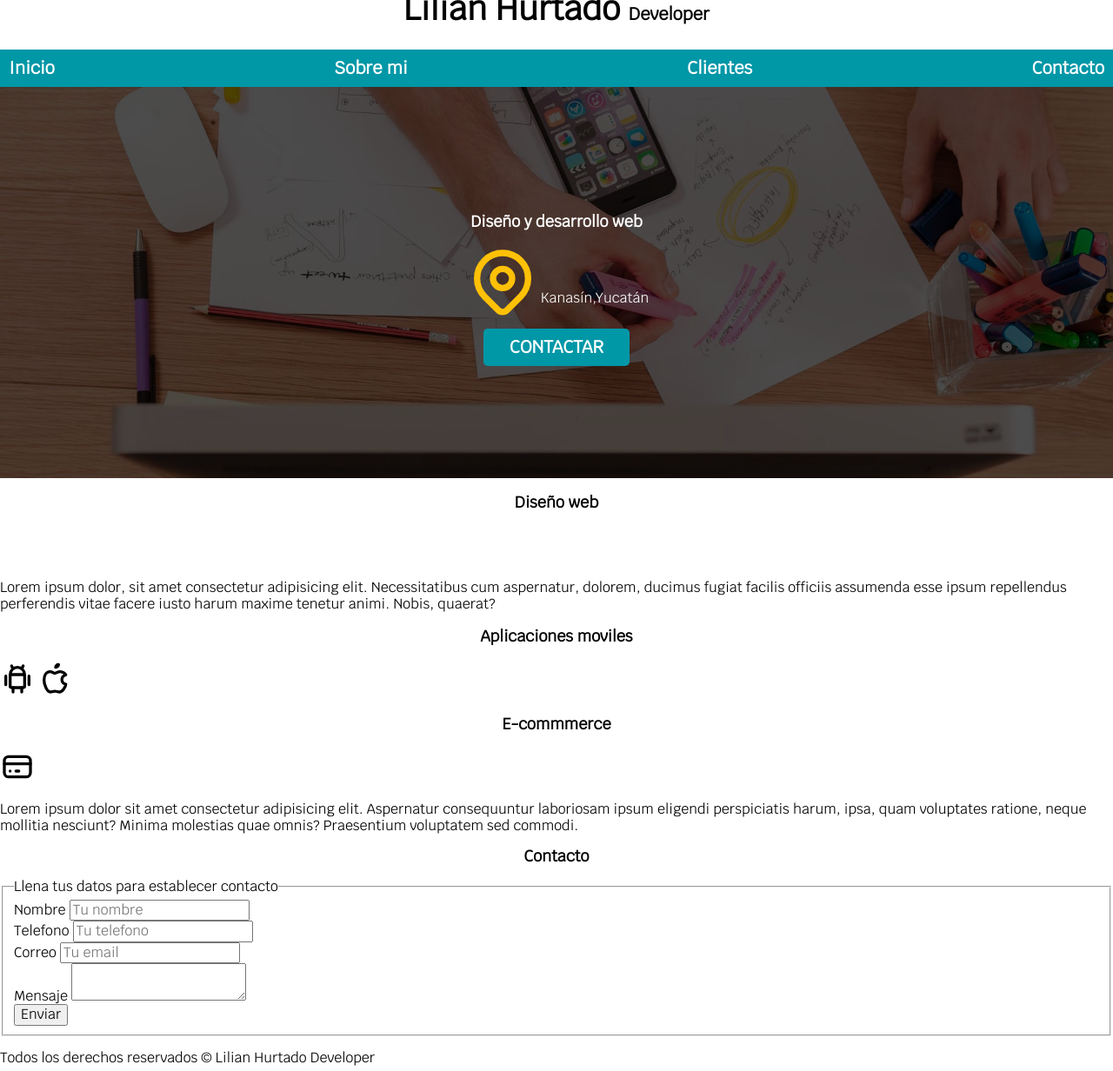
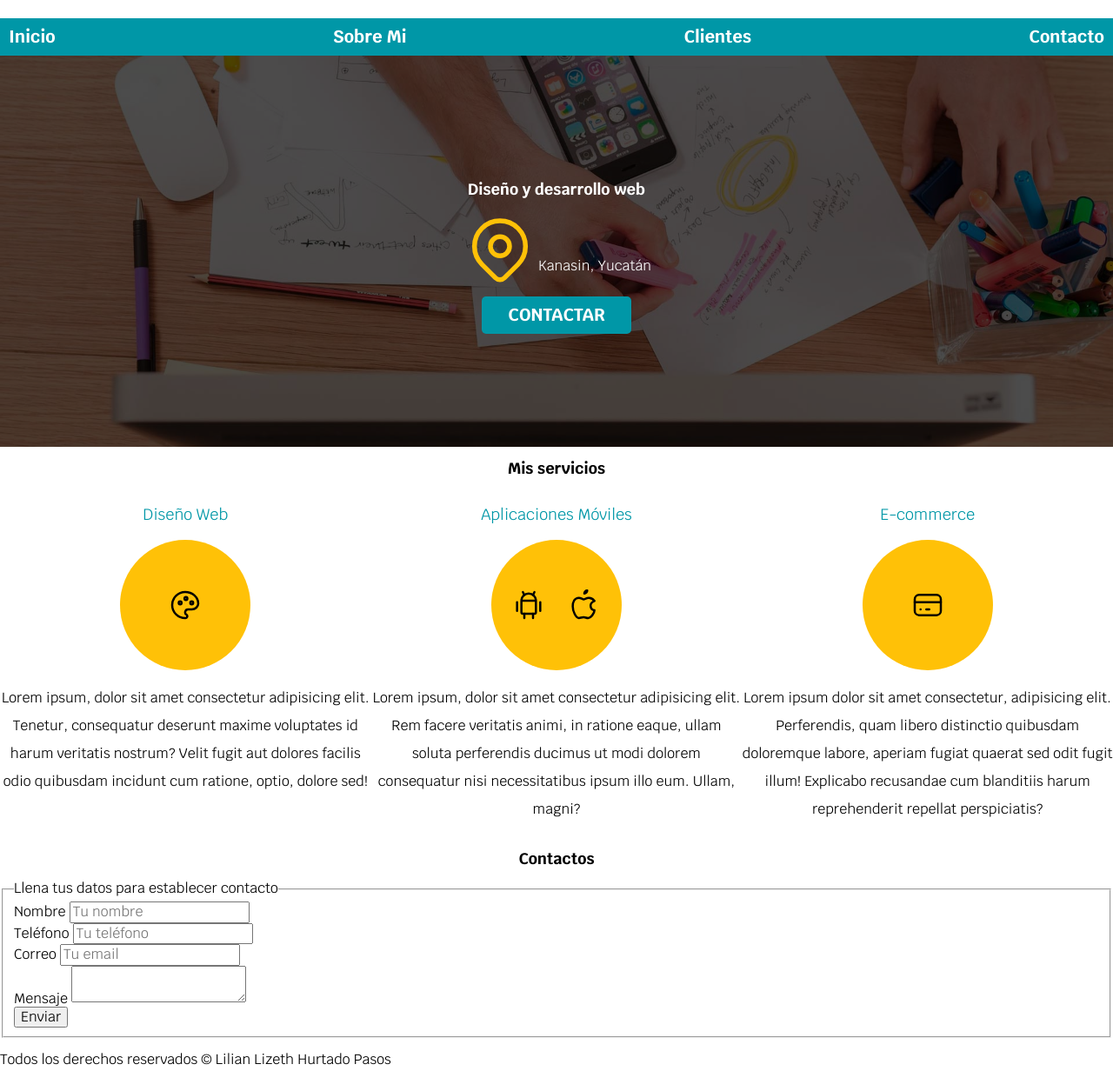
Before and after one commit to Lilianhurtado/Pro-web-7SA, a plain HTML site: page developer_page_7SA/index.html in a window 1280 px wide. Shown: the part 74-1306 px from the top of the page at 87% size. Drawn offline with Linux system fonts and the light colour scheme; files that its build step writes are made by us from their sources.

Commit message:
My services section finished

```diff
--- a/developer_page_7SA/css/styles.css
+++ b/developer_page_7SA/css/styles.css
@@ -169,3 +169,48 @@ body{
         width: auto;
     }
 }
+
+/* Mis servicios */
+
+@media (min-width: 768px) {
+    .servicios{
+       display : grid;
+       /*Define el area de las columnas*/
+      /* grid-template-columns: 1fr 1fr 1fr;*/
+      /*grid-template-columns: 33.33% 33.33% 33.33% */
+      grid-template-columns: repeat(3,1fr);
+
+
+    }
+
+
+}
+.servicio{
+    display:flex;
+    flex-direction: column;
+    align-items: center;
+}
+
+.servicio h3{
+    color: var(--secundario);
+    font-weight: normal;
+}
+
+.servicio p {
+    /*Interlineado */
+    line-height: 2;
+    text-align: center;
+
+}
+
+.servicio .iconos{
+    height: 15rem;
+    width: 15rem;
+    background-color: var(--primario);
+    border-radius: 50%;
+    display: flex;
+    /* */
+    justify-content: space-evenly;
+    align-items: center;
+
+}
--- a/developer_page_7SA/index.html
+++ b/developer_page_7SA/index.html
@@ -1,101 +1,76 @@
 <!DOCTYPE html>
-<html lang="en">
-
+<html lang="es">
 <head>
     <meta charset="UTF-8">
     <meta name="viewport" content="width=device-width, initial-scale=1.0">
-  <link rel="preload" href="css/styles.css" as="style">
-  <link rel="stylesheet" href="css/styles.css">
-  <title>LH Dev</title>
-  <br>
-  <!-- Siempre va primero normalize-->
-  <link rel="preloand" href="css/normalize.css" as="style">
-  <link rel="stylesheet" href="ccs/normalize.css">
-
-  <!--importar Goolgle fonds-->
+    <title>JD Dev</title>
+<!--Siempre va primero Normalize  -->
+    <link rel="preload" href="css/normalize.css" as="styles">
+    <link rel="stylesheet" href="css/normalize.css">
+<!-- Importar google fomrs -->
     <link rel="preconnect" href="https://fonts.googleapis.com">
     <link rel="preconnect" href="https://fonts.gstatic.com" crossorigin>
-  <link href="https://fonts.googleapis.com/css2?family=Krub&display=swap" rel="stylesheet">"
+    <link href="https://fonts.googleapis.com/css2?family=Krub:wght@400;700&display=swap" rel="stylesheet">
+
+    <link rel="preload" href="css/styles.css" as="styles">
+    <link rel="stylesheet" href="css/styles.css">
 
 </head>
-
 <body>
     <header>
-    <h1 class="titulo">Lilian Hurtado <span>Developer</span> </h1>
+        <h1 class="titulo">Lilian Hurtado <span> Developer</span></h1>
     </header>
     <div class="nav-bg">
         <nav class="navegacion-principal contenedor">
-
-      <a href="#">Inicio</a>
-      <a href="#">Sobre mi</a>
-      <a href="#">Clientes</a>
-      <a href="#">Contacto</a>
+            <a href="#"> Inicio </a>
+            <a href="#"> Sobre Mi </a>
+            <a href="#"> Clientes </a>
+            <a href="#"> Contacto </a>
         </nav>
     </div>
     <section class="hero">
         <div class="contenido-hero">
             <h2>Diseño y desarrollo web</h2>
-      <Div class="ubicacion">
-        <svg xmlns="http://www.w3.org/2000/svg" width="88" height="88" viewBox="0 0 24 24" fill="none" stroke="#ffc107"
-          stroke-width="2" stroke-linecap="round" stroke-linejoin="round">
-          <path d="M9 11a3 3 0 1 0 6 0a3 3 0 0 0 -6 0" />
-          <path d="M17.657 16.657l-4.243 4.243a2 2 0 0 1 -2.827 0l-4.244 -4.243a8 8 0 1 1 11.314 0z" />
-        </svg>
-        <p>Kanasín,Yucatán </p>
-
+            <div class="ubicacion">
+                <svg xmlns="http://www.w3.org/2000/svg" viewBox="0 0 24 24" fill="none" stroke=" #ffc107" stroke-linecap="round" stroke-linejoin="round" width="88" height="88" stroke-width="1.5"> <path d="M9 11a3 3 0 1 0 6 0a3 3 0 0 0 -6 0"></path> <path d="M17.657 16.657l-4.243 4.243a2 2 0 0 1 -2.827 0l-4.244 -4.243a8 8 0 1 1 11.314 0z"></path> </svg>
+                <p>Kanasin,  Yucatán</p>
             </div>
             <a class="boton" href="#">Contactar</a>
+        </div>
     </section>
+
     <main>
+        <h2>Mis servicios</h2>
+        <div class="servicios">
+        <section class="servicio">
+            <h3>Diseño Web</h3>
+            <div class="iconos">
+                <svg xmlns="http://www.w3.org/2000/svg" viewBox="0 0 24 24" fill="none" stroke=" #000000" stroke-linecap="round" stroke-linejoin="round" width="40" height="40" stroke-width="1.5"> <path d="M12 21a9 9 0 0 1 0 -18c4.97 0 9 3.582 9 8c0 1.06 -.474 2.078 -1.318 2.828c-.844 .75 -1.989 1.172 -3.182 1.172h-2.5a2 2 0 0 0 -1 3.75a1.3 1.3 0 0 1 -1 2.25"></path> <path d="M8.5 10.5m-1 0a1 1 0 1 0 2 0a1 1 0 1 0 -2 0"></path> <path d="M12.5 7.5m-1 0a1 1 0 1 0 2 0a1 1 0 1 0 -2 0"></path> <path d="M16.5 10.5m-1 0a1 1 0 1 0 2 0a1 1 0 1 0 -2 0"></path> </svg>
+            </div>
+            <p>Lorem ipsum, dolor sit amet consectetur adipisicing elit. Tenetur, consequatur deserunt maxime voluptates id harum veritatis nostrum? Velit fugit aut dolores facilis odio quibusdam incidunt cum ratione, optio, dolore sed!</p>
+        </section>
+
+        <section class="servicio">
+            <h3>Aplicaciones Móviles </h3>
+            <div class="iconos">
+                <svg xmlns="http://www.w3.org/2000/svg" viewBox="0 0 24 24" fill="none" stroke="#000000" stroke-linecap="round" stroke-linejoin="round" width="40" height="40" stroke-width="1.5"> <path d="M4 10l0 6"></path> <path d="M20 10l0 6"></path> <path d="M7 9h10v8a1 1 0 0 1 -1 1h-8a1 1 0 0 1 -1 -1v-8a5 5 0 0 1 10 0"></path> <path d="M8 3l1 2"></path> <path d="M16 3l-1 2"></path> <path d="M9 18l0 3"></path> <path d="M15 18l0 3"></path> </svg>
+                <svg xmlns="http://www.w3.org/2000/svg" viewBox="0 0 24 24" fill="none" stroke="#000000" stroke-linecap="round" stroke-linejoin="round" width="40" height="40" stroke-width="1.5"> <path d="M8.286 7.008c-3.216 0 -4.286 3.23 -4.286 5.92c0 3.229 2.143 8.072 4.286 8.072c1.165 -.05 1.799 -.538 3.214 -.538c1.406 0 1.607 .538 3.214 .538s4.286 -3.229 4.286 -5.381c-.03 -.011 -2.649 -.434 -2.679 -3.23c-.02 -2.335 2.589 -3.179 2.679 -3.228c-1.096 -1.606 -3.162 -2.113 -3.75 -2.153c-1.535 -.12 -3.032 1.077 -3.75 1.077c-.729 0 -2.036 -1.077 -3.214 -1.077z"></path> <path d="M12 4a2 2 0 0 0 2 -2a2 2 0 0 0 -2 2"></path> </svg>
+            </div>
+            <p>Lorem ipsum, dolor sit amet consectetur adipisicing elit. Rem facere veritatis animi, in ratione eaque, ullam soluta perferendis ducimus ut modi dolorem consequatur nisi necessitatibus ipsum illo eum. Ullam, magni?</p>
+        </section>
+
+        <section class="servicio">
+            <h3>E-commerce</h3>
+            <div class="iconos">
+                <svg xmlns="http://www.w3.org/2000/svg" viewBox="0 0 24 24" fill="none" stroke="#000000" stroke-linecap="round" stroke-linejoin="round" width="40" height="40" stroke-width="1.5"> <path d="M3 5m0 3a3 3 0 0 1 3 -3h12a3 3 0 0 1 3 3v8a3 3 0 0 1 -3 3h-12a3 3 0 0 1 -3 -3z"></path> <path d="M3 10l18 0"></path> <path d="M7 15l.01 0"></path> <path d="M11 15l2 0"></path> </svg>
+            </div>
+            <p>Lorem ipsum dolor sit amet consectetur, adipisicing elit. Perferendis, quam libero distinctio quibusdam doloremque labore, aperiam fugiat quaerat sed odit fugit illum! Explicabo recusandae cum blanditiis harum reprehenderit repellat perspiciatis?</p>
+        </section>
+        </div><!--cierre de div.servicios-->
+    </main>
+
     <section>
-      <h3>Diseño web</h3>
-      <svg xmlns="http://www.w3.org/2000/svg" width="40" height="40" viewBox="0 0 24 24" fill="none" stroke="000"
-        stroke-width="2" stroke-linecap="round" stroke-linejoin="round">
-        <path
-          d="M12 21a9 9 0 0 1 0 -18c4.97 0 9 3.582 9 8c0 1.06 -.474 2.078 -1.318 2.828c-.844 .75 -1.989 1.172 -3.182 1.172h-2.5a2 2 0 0 0 -1 3.75a1.3 1.3 0 0 1 -1 2.25" />
-        <path d="M8.5 10.5m-1 0a1 1 0 1 0 2 0a1 1 0 1 0 -2 0" />
-        <path d="M12.5 7.5m-1 0a1 1 0 1 0 2 0a1 1 0 1 0 -2 0" />
-        <path d="M16.5 10.5m-1 0a1 1 0 1 0 2 0a1 1 0 1 0 -2 0" />
-      </svg>
-
-      <p>Lorem ipsum dolor, sit amet consectetur adipisicing elit. Necessitatibus cum aspernatur, dolorem, ducimus
-        fugiat facilis officiis assumenda esse ipsum repellendus perferendis vitae facere iusto harum maxime tenetur
-        animi. Nobis, quaerat?</p>
-      <h3>Aplicaciones moviles</h3>
-      <svg xmlns="http://www.w3.org/2000/svg" width="40" height="40" viewBox="0 0 24 24" fill="none" stroke="#000"
-        stroke-width="2" stroke-linecap="round" stroke-linejoin="round">
-        <path d="M4 10l0 6" />
-        <path d="M20 10l0 6" />
-        <path d="M7 9h10v8a1 1 0 0 1 -1 1h-8a1 1 0 0 1 -1 -1v-8a5 5 0 0 1 10 0" />
-        <path d="M8 3l1 2" />
-        <path d="M16 3l-1 2" />
-        <path d="M9 18l0 3" />
-        <path d="M15 18l0 3" />
-      </svg>
-      <svg xmlns="http://www.w3.org/2000/svg" width="40" height="40" viewBox="0 0 24 24" fill="none" stroke="#000"
-        stroke-width="2" stroke-linecap="round" stroke-linejoin="round">
-        <path
-          d="M8.286 7.008c-3.216 0 -4.286 3.23 -4.286 5.92c0 3.229 2.143 8.072 4.286 8.072c1.165 -.05 1.799 -.538 3.214 -.538c1.406 0 1.607 .538 3.214 .538s4.286 -3.229 4.286 -5.381c-.03 -.011 -2.649 -.434 -2.679 -3.23c-.02 -2.335 2.589 -3.179 2.679 -3.228c-1.096 -1.606 -3.162 -2.113 -3.75 -2.153c-1.535 -.12 -3.032 1.077 -3.75 1.077c-.729 0 -2.036 -1.077 -3.214 -1.077z" />
-        <path d="M12 4a2 2 0 0 0 2 -2a2 2 0 0 0 -2 2" />
-      </svg>
-    </section>
-    <section>
-
-      <h3>E-commmerce</h3>
-      <svg xmlns="http://www.w3.org/2000/svg" width="40" height="40" viewBox="0 0 24 24" fill="none"
-        stroke="currentColor" stroke-width="2" stroke-linecap="round" stroke-linejoin="round">
-        <path d="M3 5m0 3a3 3 0 0 1 3 -3h12a3 3 0 0 1 3 3v8a3 3 0 0 1 -3 3h-12a3 3 0 0 1 -3 -3z" />
-        <path d="M3 10l18 0" />
-        <path d="M7 15l.01 0" />
-        <path d="M11 15l2 0" />
-      </svg>
-      <p>Lorem ipsum dolor sit amet consectetur adipisicing elit. Aspernatur consequuntur laboriosam ipsum eligendi
-        perspiciatis harum, ipsa, quam voluptates ratione, neque mollitia nesciunt? Minima molestias quae omnis?
-        Praesentium voluptatem sed commodi.</p>
-    </section>
-  </main>
-  <section>
-    <h2>Contacto</h2>
+        <h2>Contactos</h2>
         <form>
             <fieldset>
                 <legend>Llena tus datos para establecer contacto</legend>
@@ -103,18 +78,22 @@
                     <label>Nombre</label>
                     <input type="text" placeholder="Tu nombre">
                 </div>
+
                 <div>
-          <label>Telefono</label>
-          <input type="tel" placeholder="Tu telefono">
+                    <label>Teléfono</label>
+                    <input type="tel" placeholder="Tu teléfono">
                 </div>
+
                 <div>
                     <label>Correo</label>
                     <input type="email" placeholder="Tu email">
                 </div>
+
                 <div>
                     <label>Mensaje</label>
-          <textarea></textarea>
+                    <textarea ></textarea>
                 </div>
+
                 <div>
                     <input type="submit" value="Enviar">
                 </div>
@@ -122,9 +101,7 @@
         </form>
     </section>
     <footer>
-    <p>Todos los derechos reservados &copy; Lilian Hurtado Developer</p>
+    <p>Todos los derechos reservados © Lilian Lizeth Hurtado Pasos </p>
     </footer>
-
 </body>
-
 </html>
```
Lines whose indentation alone changed are shown as unchanged.
